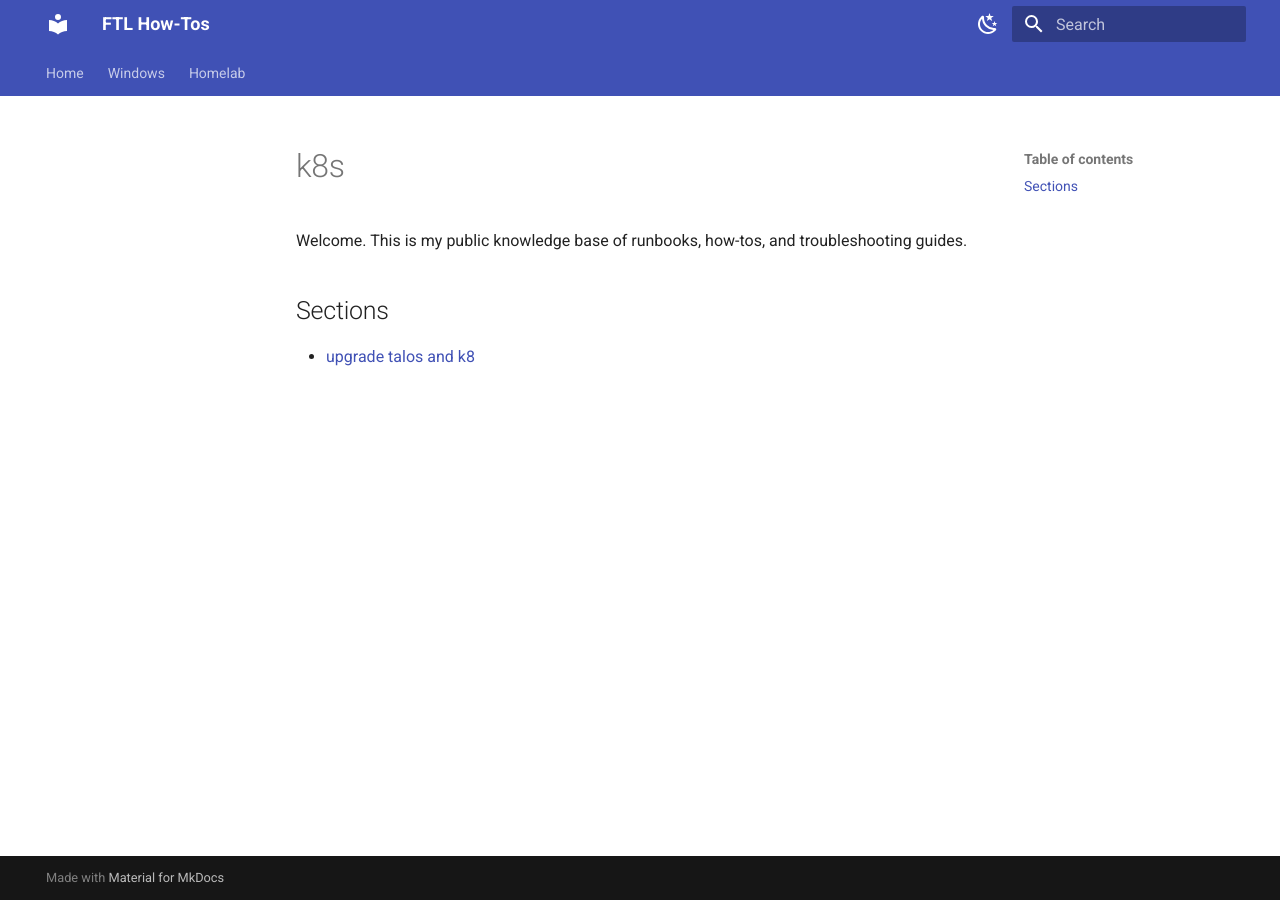
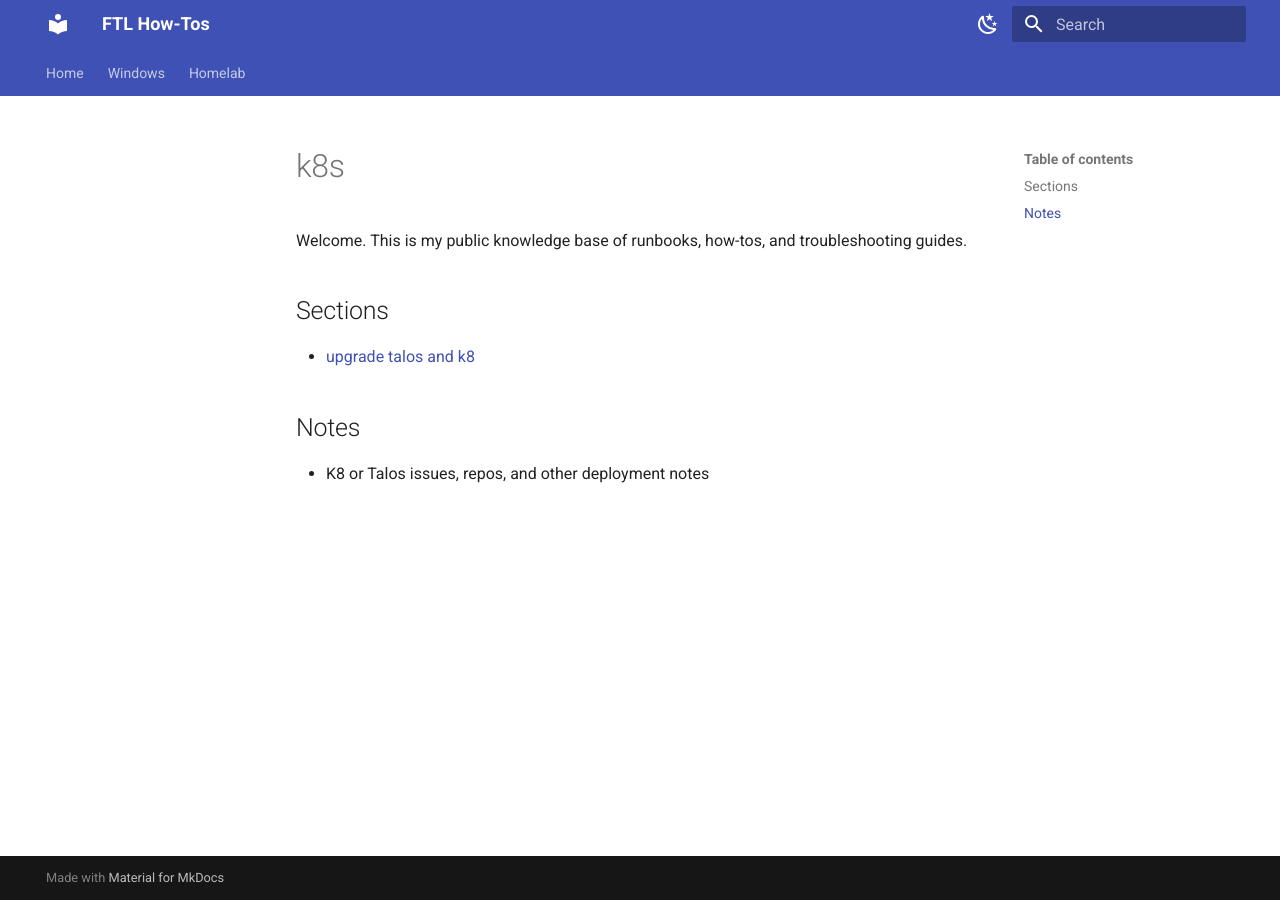
Before and after one commit to uceleke/FTL-HowTos, an MkDocs documentation site: the page built from docs/homelab/k8s/index.md, in a window 1280 px wide. Built offline with MkDocs 1.6.1 and Material for MkDocs 9.7.7, drawn with Linux system fonts in a browser that asks for light colours.

Commit message:
Update index.md

```diff
--- a/docs/homelab/k8s/index.md
+++ b/docs/homelab/k8s/index.md
@@ -4,3 +4,6 @@ Welcome. This is my public knowledge base of runbooks, how-tos, and troubleshoot
 
 ## Sections
 - [upgrade talos and k8](talos-k8-upgrade.md)
+
+## Notes
+- K8 or Talos issues, repos, and other deployment notes
```
